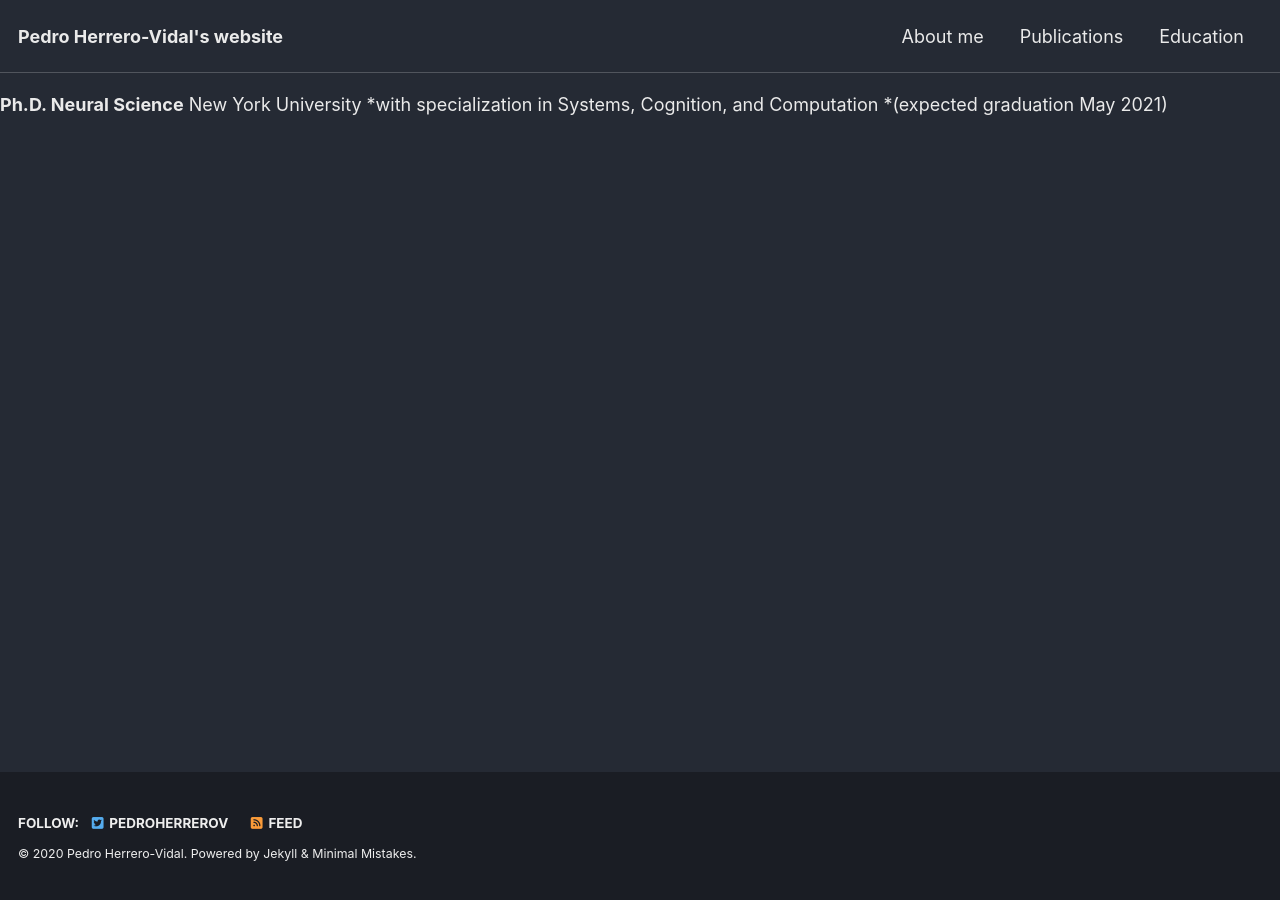
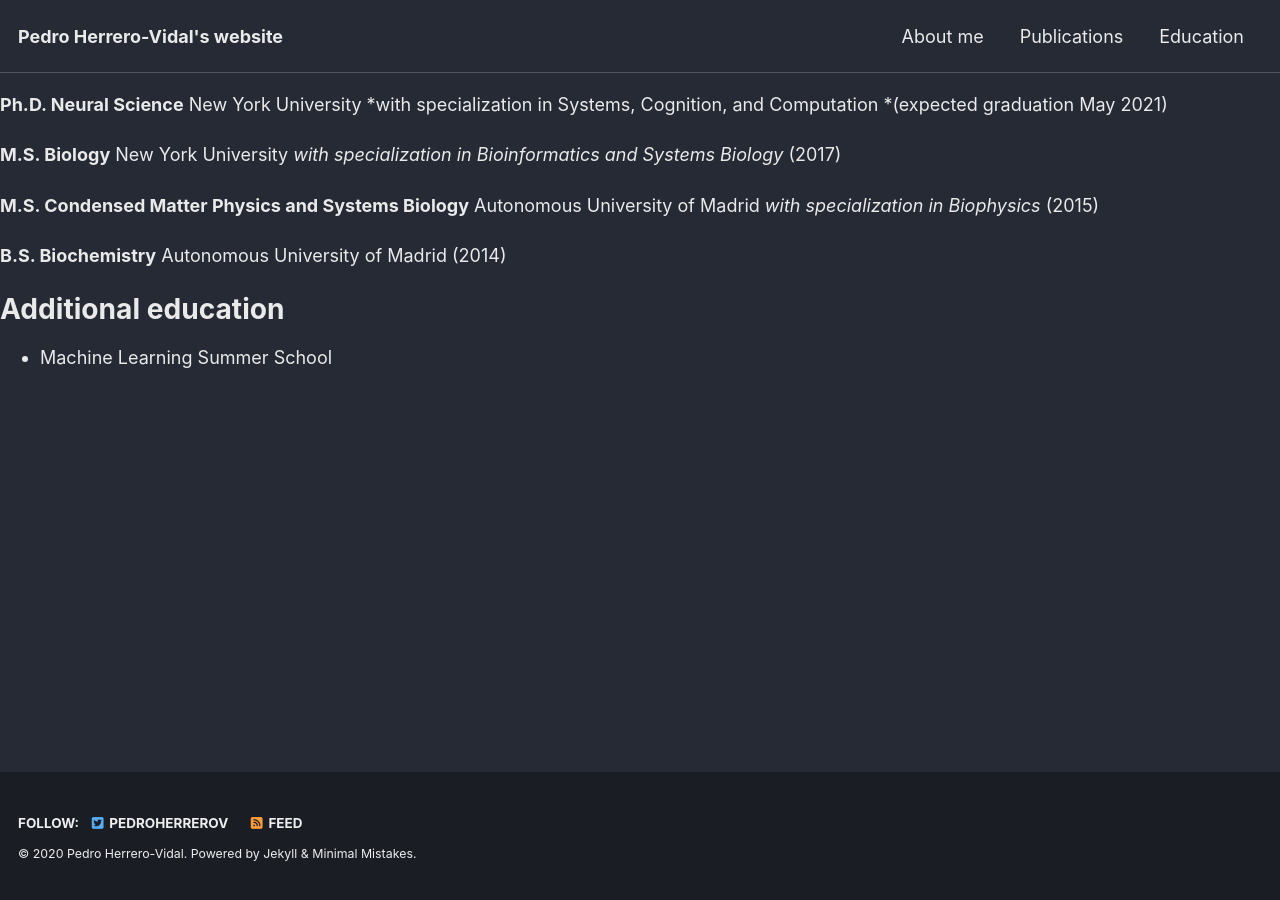
Before and after one commit to pedroherrerovidal/pedroherrerovidal.github.io, a Jekyll site: the page built from _pages/education.md, in a window 1280 px wide. Built offline with Jekyll 4.4.1, drawn with Linux system fonts in a browser that asks for light colours; cached includes are drawn as plain includes; nearby versions of some CDN libraries; our own code applies the rules of GitHub Pages for plain Markdown files.

Commit message:
Update education.md

```diff
--- a/_pages/education.md
+++ b/_pages/education.md
@@ -6,3 +6,13 @@ author_profile: true
 ---
 
 **Ph.D. Neural Science** New York University *with specialization in Systems, Cognition, and Computation *(expected graduation May 2021)
+
+**M.S. Biology** New York University *with specialization in Bioinformatics and Systems Biology* (2017)
+
+**M.S. Condensed Matter Physics and Systems Biology** Autonomous University of Madrid *with specialization in Biophysics* (2015)
+
+**B.S. Biochemistry** Autonomous University of Madrid (2014)
+
+# Additional education
+
+- Machine Learning Summer School
```
